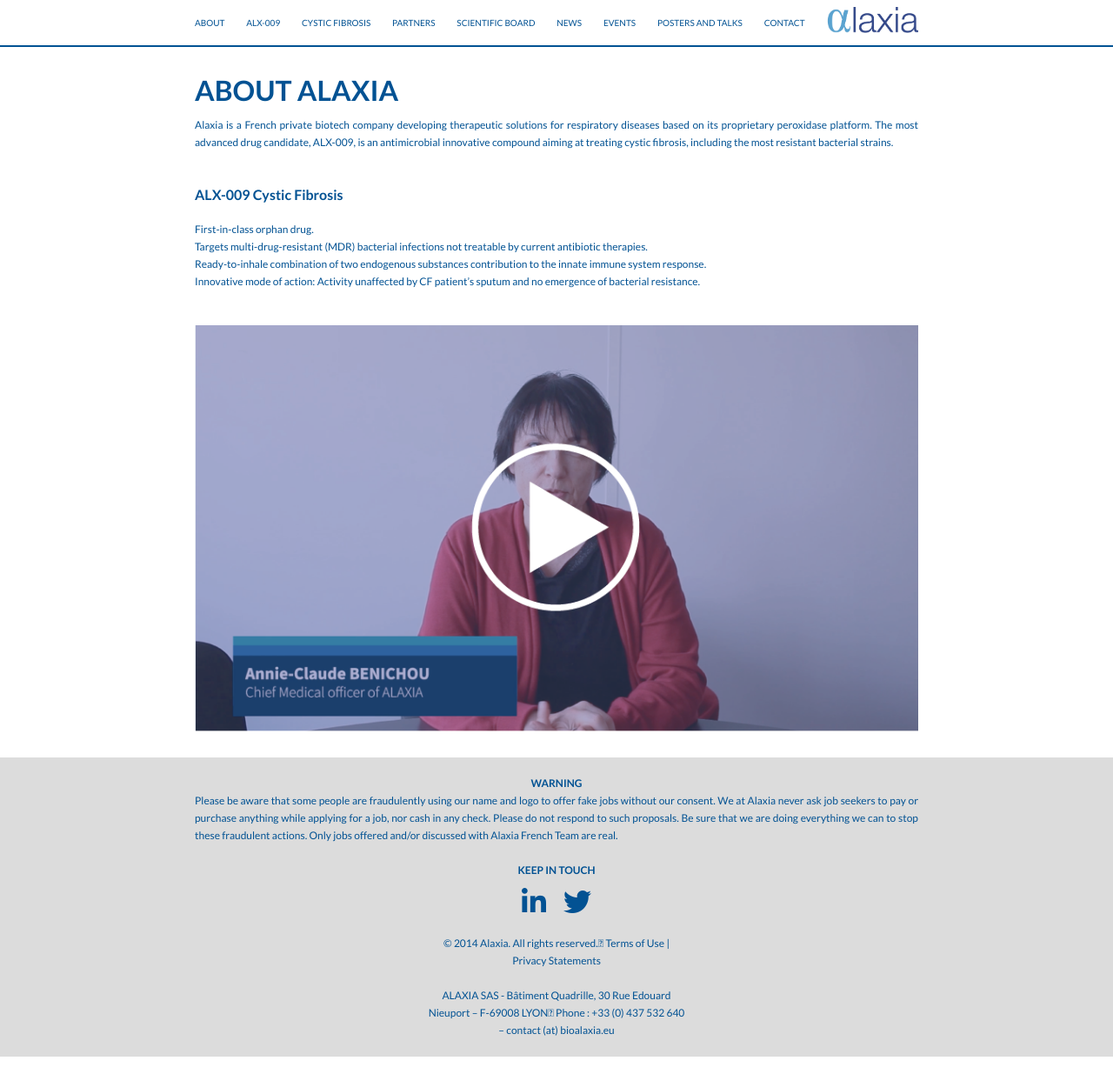
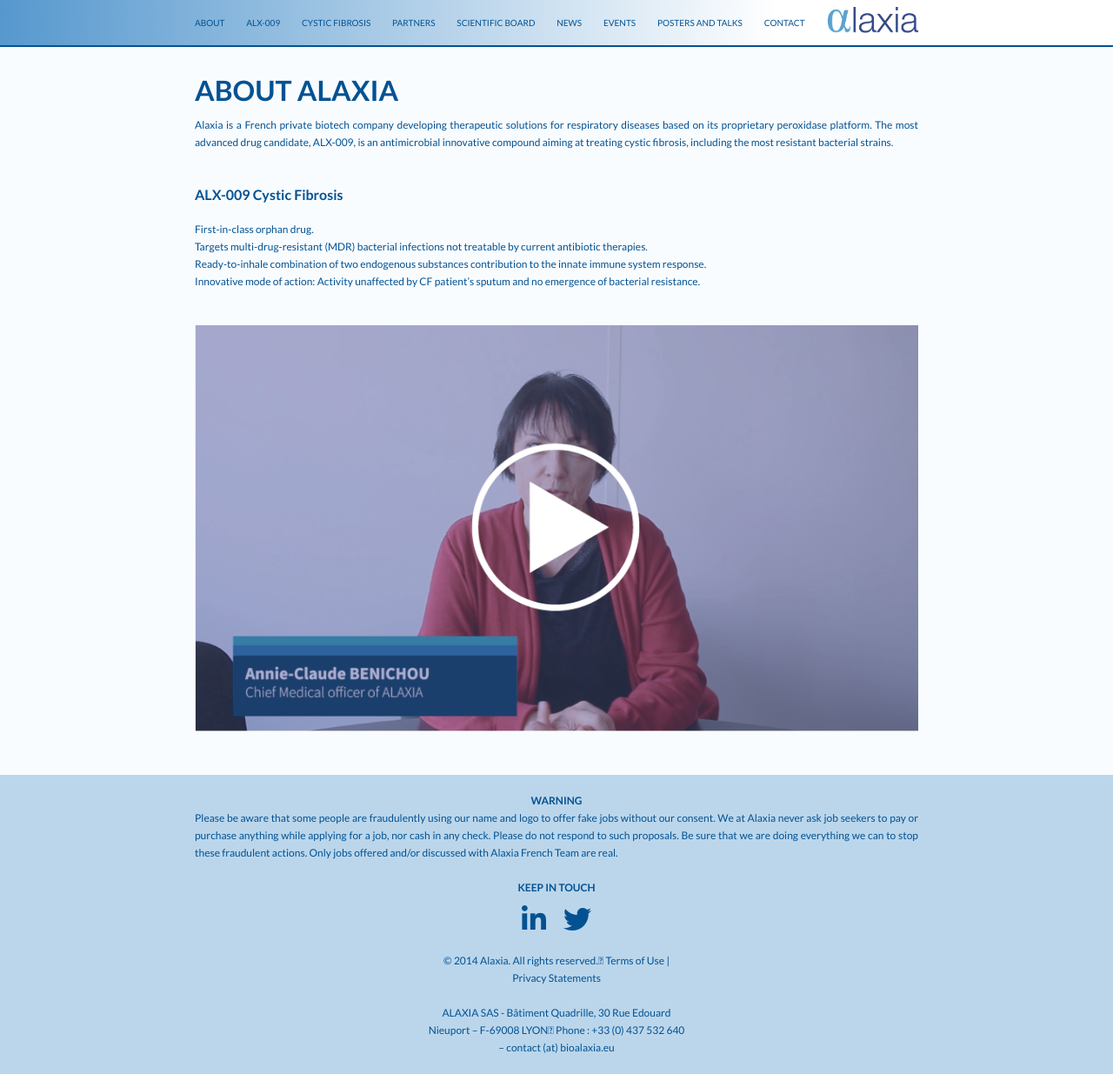
Before and after one commit to JBeaussart/alaxia-pharma, a Vue app: page / in a window 1280 px wide. Shown: the whole page at 87% size. Built offline with nearby package versions, Linux system fonts and the light colour scheme.

Commit message:
navbar is sticky to the top, footer color is a lightblue and add a linear gradient for the navbar

```diff
--- a/src/App.vue
+++ b/src/App.vue
@@ -1,12 +1,14 @@
 <template>
   <Navbar />
-  <router-view></router-view>
+  <div class="main">
+    <router-view></router-view>
+  </div>
   <Footer />
 </template>
 
 <script setup>
-import Navbar from './components/Navbar.vue';
-import Footer from './components/Footer.vue';
+import Navbar from "./components/Navbar.vue";
+import Footer from "./components/Footer.vue";
 
 // This starter template is using Vue 3 experimental <script setup> SFCs
 // Check out https://github.com/vuejs/rfcs/blob/master/active-rfcs/0040-script-setup.md
@@ -14,10 +16,10 @@
 
 <style>
 /* IMPORT FONT FAMILY LATO FROM GOOGLE FONT */
-@import url('https://fonts.googleapis.com/css2?family=Lato:ital,wght@0,100;0,300;0,400;0,700;0,900;1,100;1,300;1,400;1,700;1,900&display=swap');
+@import url("https://fonts.googleapis.com/css2?family=Lato:ital,wght@0,100;0,300;0,400;0,700;0,900;1,100;1,300;1,400;1,700;1,900&display=swap");
 
 /* IMPORT FONT AWESOME */
-@import url('https://cdnjs.cloudflare.com/ajax/libs/font-awesome/5.15.3/css/all.min.css');
+@import url("https://cdnjs.cloudflare.com/ajax/libs/font-awesome/5.15.3/css/all.min.css");
 
 /* GENERAL SETTINGS */
 * {
@@ -39,4 +41,9 @@
   width: 65%;
   margin: 0 auto;
 }
+.main {
+  background-color: #f9fcff;
+  padding-top: 40px;
+  padding-bottom: 20px;
+}
 </style>
--- a/src/components/Footer.vue
+++ b/src/components/Footer.vue
@@ -37,7 +37,7 @@
 
 <style lang="scss" scoped>
 .footer_container {
-  background-color: rgb(220, 220, 220);
+  background-color: rgba($color: #5698ce, $alpha: 0.4);
   padding-top: 20px;
   padding-bottom: 20px;
 }
--- a/src/components/Navbar.vue
+++ b/src/components/Navbar.vue
@@ -3,7 +3,9 @@
     <ul class="container">
       <li><router-link to="/">ABOUT</router-link></li>
       <li><router-link to="/alx-009">ALX-009</router-link></li>
-      <li><router-link to="/cystic-fibrosis">CYSTIC FIBROSIS</router-link></li>
+      <li>
+        <router-link to="/cystic-fibrosis">CYSTIC FIBROSIS</router-link>
+      </li>
       <li><router-link to="/partners">PARTNERS</router-link></li>
       <li>
         <router-link to="/scientific-board">SCIENTIFIC BOARD</router-link>
@@ -29,9 +31,12 @@
 
 <style lang="scss" scoped>
 nav {
+  background: linear-gradient(to right, #5698ce, #fff 70%);
+  z-index: 300;
+  position: sticky;
+  top: 0;
   padding-top: 8px;
   padding-bottom: 8px;
-  margin-bottom: 40px;
   border-bottom: 2px solid #025293;
   ul {
     display: flex;
@@ -46,11 +51,11 @@
         font-size: 10px;
       }
       a:active {
-        color: #3bb8e3;
+        text-decoration: underline;
         font-weight: bolder;
       }
       a:focus {
-        color: #3bb8e3;
+        text-decoration: underline;
         font-weight: bolder;
       }
     }
```
Also changed, not shown: 1 other file (tests, documents, lock files or other folders).
